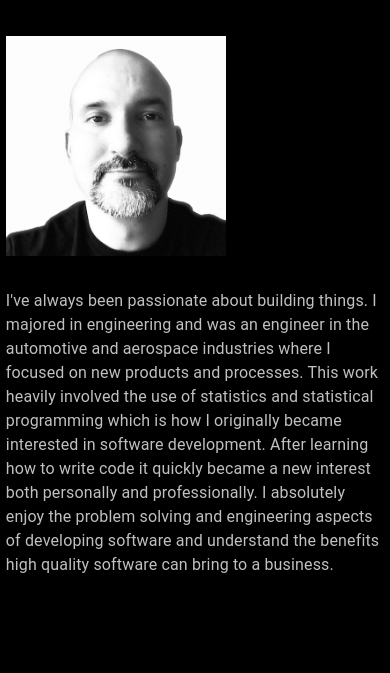
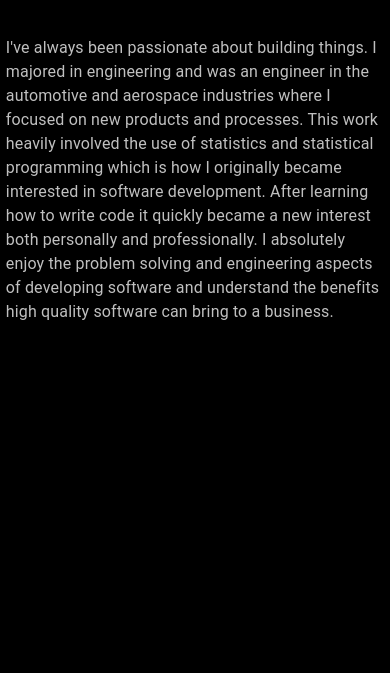
Before and after one commit to Alexander512/portfolio-site, a React app: page /about in a window 390 px wide. Shown: the part 136-809 px from the top of the page. Built offline with nearby package versions, Linux system fonts and the light colour scheme.

Commit message:
Removed avatar

```diff
--- a/client/components/About.js
+++ b/client/components/About.js
@@ -10,7 +10,6 @@ const About = () => {
     <div id='container'>
       <Navigation />
       <Typography variant='h3' component='h1'>ABOUT ME</Typography>
-      <Avatar alt='a picture of me' id='avatar' src='images/profile_picture.jpg' variant='square' />
       <Typography id='pAbout' variant='body1'>
         I've always been passionate about building things. I majored in engineering
         and was an engineer in the automotive and aerospace industries where
--- a/public/styles.css
+++ b/public/styles.css
@@ -41,16 +41,6 @@ p {
   grid-row: 3;
 }
 
-#avatar {
-  block-size: 22.5vw;
-  grid-column: 1 / span 3;
-  grid-row: 3 / span 3;
-  inline-size: 22.5vw;
-  margin: 0 1.5vw 3vh 1.5vw;
-  min-block-size: 220px;
-  min-inline-size: 220px;
-}
-
 #card1 {
   grid-column: 1 / span 4;
   grid-row: 3 / span 5;
@@ -89,8 +79,9 @@ p {
 }
 
 #pAbout {
-  grid-column: 4 / span 6;
+  grid-column: 1 / span 6;
   grid-row: 3 / span 5;
+  margin: 0 1.5vw 0 1.5vw;
   max-inline-size: 65ch;
 }
 
@@ -136,14 +127,9 @@ p {
     grid-column: 1 / span 8;
     grid-row: 3 / span 5;
   }
-  #avatar {
-    grid-column: 1 / span 12;
-    grid-row: 3 / span 3;
-  }
   #pAbout {
     grid-column: 1 / span 12;
-    grid-row: 5 / span 3;
-    margin: 0 1.5vw 0 1.5vw;
+    grid-row: 3 / span 5;
   }
 }
 
```
